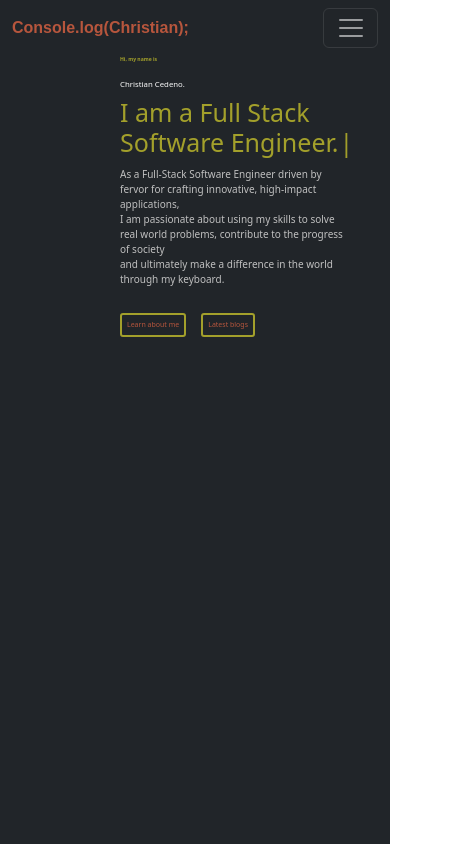
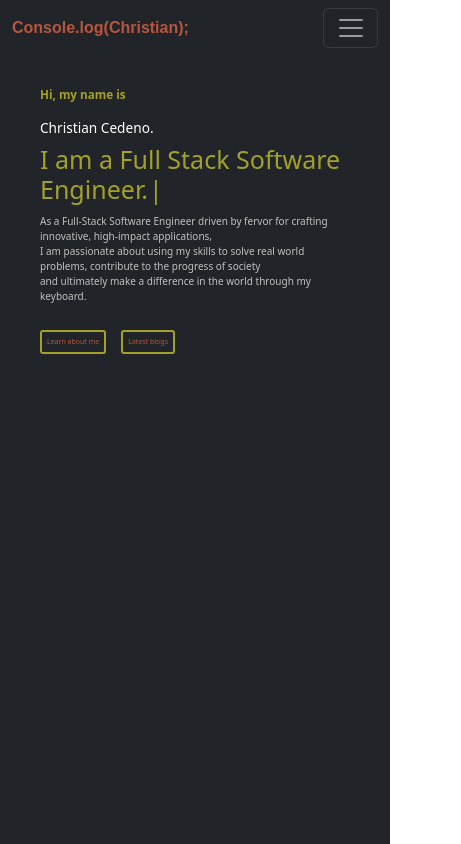
Before and after one commit to cedenoc181/pw2023, a React (Create React App) app: page / in a window 390 px wide. Shown: the top 844 px of the page, 461 px wide, since content can reach past the window. Built offline with nearby package versions, Linux system fonts and the light colour scheme.

Commit message:
added project width and height to 1149 px screens

```diff
--- a/src/Component/About.css
+++ b/src/Component/About.css
@@ -45,6 +45,6 @@ margin-right: 160px;
 }
 
 
-@media only screen and (max-width: 375px) {
+/* @media only screen and (max-width: 375px) {
 
-}
+} */
--- a/src/Component/About.js
+++ b/src/Component/About.js
@@ -13,7 +13,7 @@ useEffect(() => {
 
 
   return (
-    <div id='about' className="about bg-dark w-100 vh-100" >
+    <div id='about' className="about bg-dark vw-100 vh-100" >
       <div className="row wrapper">
         <div className='about-text col-12 col-md-6 col-lg-6 px-5' data-aos = 'fade-right'>
             <h3><span>01. </span>About me</h3>
@@ -35,13 +35,13 @@ useEffect(() => {
                 </div>
                 <div className='col-6'>
                     <p><span>‣</span>Ruby on Rails</p>
-                    <p><span>‣</span>HTML/CSS</p>
+                    <p><span>‣</span>Python</p>
                     <p><span>‣</span>OOP</p>
                 </div>
             </div>
         </div>
         <div className='about_image col-12 col-md-6 col-lg-6
-        d-flex justify-content-center align-items-center' data-aos = 'fade-down'>
+        d-flex justify-content-center align-items-center' data-aos = 'fade-right'>
             <img src={require('../Images/me.png')} alt='me'/>
         </div>
       </div>
--- a/src/Component/Home.css
+++ b/src/Component/Home.css
@@ -12,7 +12,11 @@
 
 #home {
   max-width: 100%;
-  overflow-x: hidden;
+  overflow-x: hidden !important;
+}
+
+#home::-webkit-scrollbar {
+  display: none;
 }
 
 .icons-container {
@@ -38,7 +42,7 @@
   background-color: var(--Darkolive);
 }
 
-/* .email-container {
+.email-container {
   position: fixed;
   bottom: 30px;
   right: 15px;
@@ -56,9 +60,9 @@
   width: 1px;
   height: 90px;
   margin-top: 10px;
-  margin-right: 3px;
+  margin-right: 15px;
   background-color: var(--Darkolive);
-} */
+}
 
 main h1 {
   font-size: 4vw;
@@ -66,6 +70,8 @@ main h1 {
 
 main {
   height: 100vh;
+  /* position: relative;
+  left: 120px; */
   margin-left: 120px;
 }
 
@@ -116,6 +122,17 @@ main button:hover {
 }
 
 /* this hides css edits to smaller screens */
+
+@media only screen and (max-width: 1148px) {
+  .email-container {
+  display: none !important;
+}
+.icons-container,
+.email-container {
+  display: none;
+}
+}
+
 @media only screen and (max-width: 768px) {
   .icons-container,
   .email-container {
@@ -146,14 +163,22 @@ main button:hover {
 }
 
 @media only screen and (max-width: 565px) {
+  main {
+    margin-top: 30px;
+    margin-left: 40px;
+  }
+
+  #home::-webkit-scrollbar {
+    display: none;
+  }
     .details {
       font-size: 10px;
     }
     main .hi-name {
-      font-size: 1.3vw;
+      font-size: 3vw;
     }
     main h1 {
-      font-size: 2vw;
+      font-size: 3.5vw;
     }
     main h2 {
       font-size: 25px;
--- a/src/Component/Home.js
+++ b/src/Component/Home.js
@@ -9,7 +9,7 @@ import Typewriter from 'typewriter-effect'
 function Home() {
 
   return (
-    <div id='home' className='home bg-dark vw-100 vh-100'>
+    <div id='home' className='home bg-dark'>
         <Nav />
         <div className='icons-container'>
             <ul className='icons'>
@@ -27,9 +27,9 @@ function Home() {
                   </a></li>
             </ul>
         </div>
-        {/* <div className='email-container'>
+        <div className='email-container'>
           <p>Christiancedenob.f@gmail.com</p>
-        </div> */}
+        </div>
         <main>
           <p className='hi-name'>Hi, my name is</p>
           <h1 className='text-white'>Christian Cedeno.</h1>
--- a/src/Component/Project.css
+++ b/src/Component/Project.css
@@ -53,3 +53,14 @@
     background-color: rgba(62, 122, 130, 0.4) !important;
     color: var(--tan);
 }
+
+
+@media only screen and (max-width: 1149px) {
+    .card-img-top {
+        width: 260px !important;
+        height: 240px !important;
+    }
+}
+
+
+@media
```
